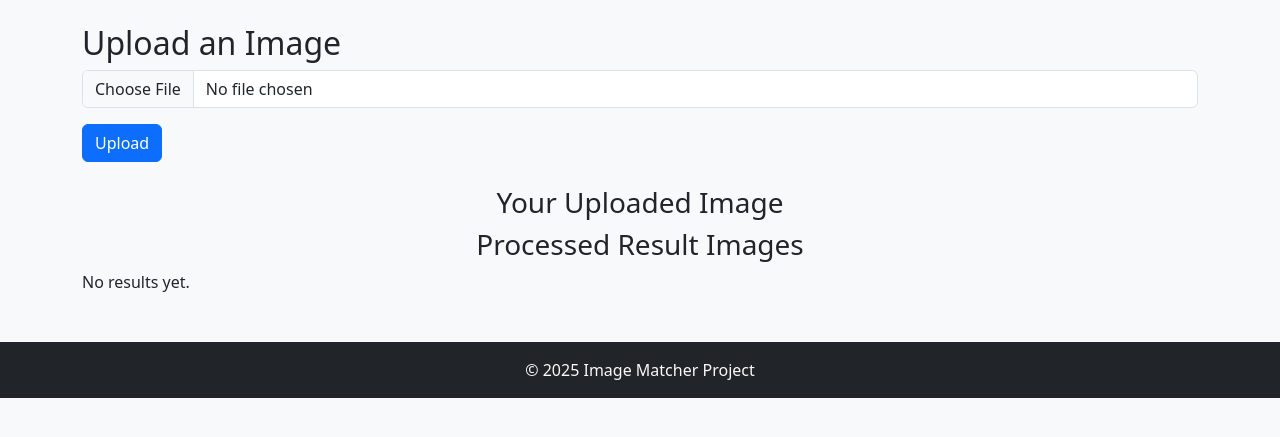
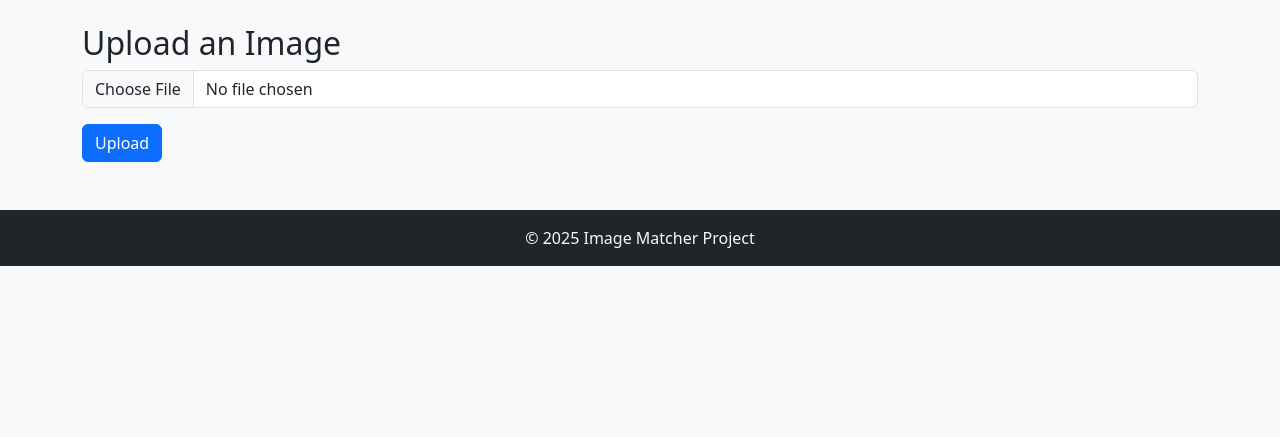
Before and after one commit to Yttrium-32/feature-find, a Django app: page / in a window 1280 px wide. Shown: the part 56-493 px from the top of the page. Run offline with Django 5.2, Linux system fonts and the light colour scheme.

Commit message:
don't show headers until image upload

```diff
--- a/search_gui/templates/index.html
+++ b/search_gui/templates/index.html
@@ -27,8 +27,8 @@
             </form>
 
             <!-- Uploaded Image -->
+            {% if uploaded_image_url %}
                 <h3 class="text-center">Your Uploaded Image</h3>
-            {% if uploaded_image_url %}
                 <div class="row mb-5">
                     <div class="col-md-6 mx-auto">
                         <img src="{{ uploaded_image_url }}" alt="Uploaded Image" class="img-fluid d-block mx-auto">
@@ -37,6 +37,7 @@
             {% endif %}
 
             <!-- Processed Images -->
+            {% if uploaded_image_url %}
                 <h3 class="text-center">Processed Result Images</h3>
                 {% if result_images %}
                     <div class="row">
@@ -47,7 +48,8 @@
                         {% endfor %}
                     </div>
                 {% else %}
-                <p>No results yet.</p>
+                    <p>No results found.</p>
+                {% endif %}
             {% endif %}
 
         </div>
```
Lines whose indentation alone changed are shown as unchanged.
